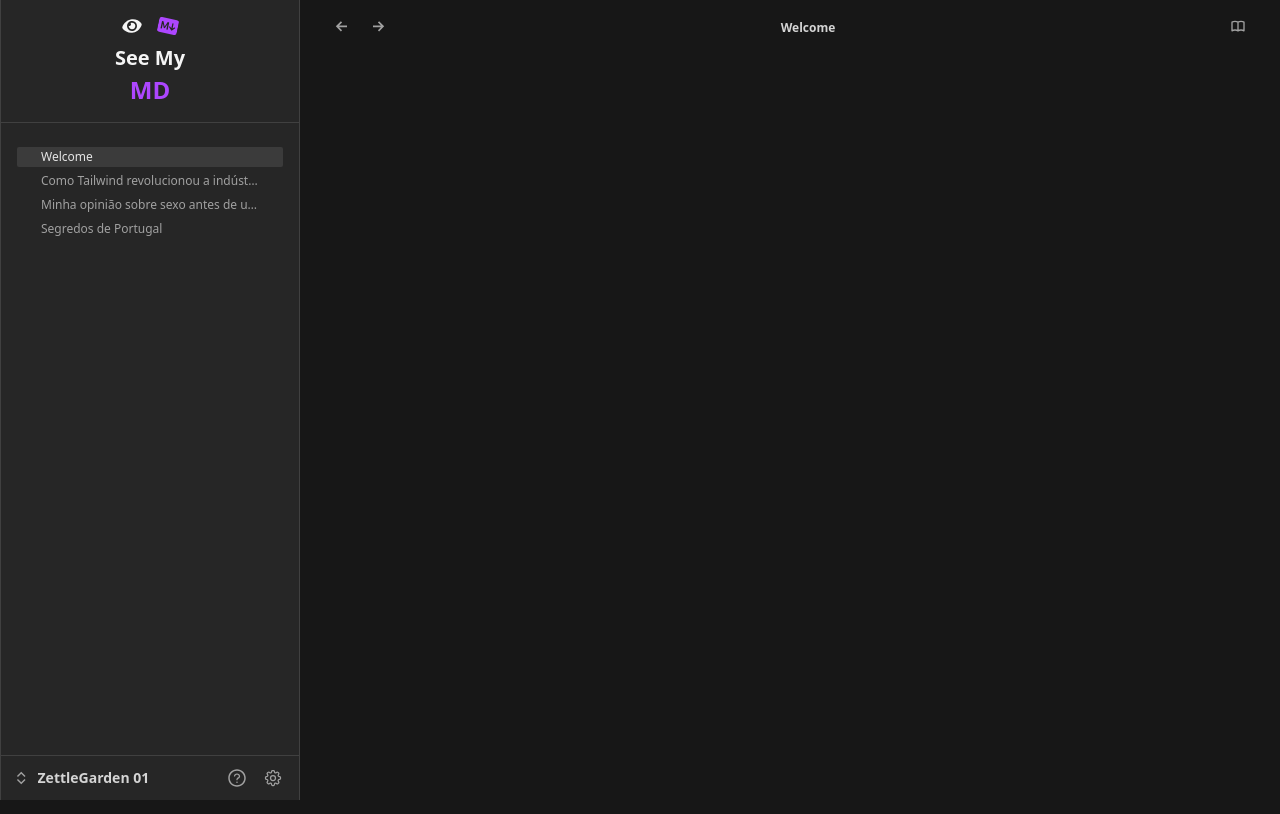
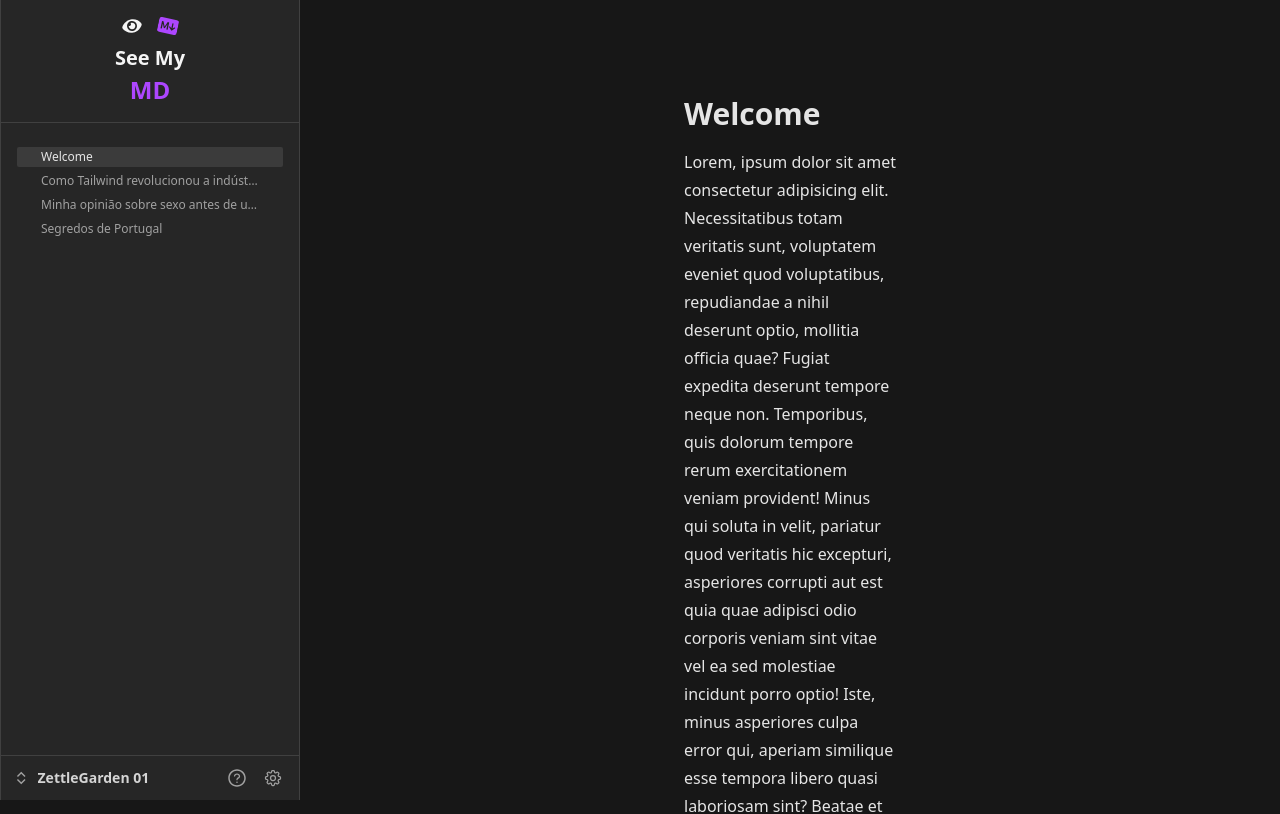
Before and after one commit to Dedo-Finger2/see-my-md-react, a React (Vite) app: page / in a window 1280 px wide. Shown: the top 814 px of the page. Built offline with nearby package versions, Linux system fonts and the light colour scheme.

Commit message:
Adds FileContent Component

```diff
--- a/src/components/FileContent/index.tsx
+++ b/src/components/FileContent/index.tsx
@@ -1,41 +1,10 @@
-import { GrFormPreviousLink } from "react-icons/gr";
-import { GrFormNextLink } from "react-icons/gr";
-import { HiOutlineBookOpen } from "react-icons/hi";
+import Body from "./Body";
 
 function FileContent() {
   return (
-    <div className="text-neutral-50 flex p-3">
-      {/* Top bar */}
-      <div className="px-4 flex w-full flex-row items-center justify-between">
-        {/* Next and Preivous */}
-        <div className="flex gap-2 text-neutral-400">
-          <div className="py-0.5 px-1 rounded-sm transition-colors ease-in-out hover:bg-neutral-700/50">
-            <GrFormPreviousLink size={20} />
-          </div>
-          <div className="py-0.5 px-1 rounded-sm transition-colors ease-in-out hover:bg-neutral-700/50">
-            <GrFormNextLink size={20} />
-          </div>
-        </div>
-        {/* File Name */}
-        <div>
-          <span className="text-xs text-neutral-300 font-semibold">
-            Welcome
-          </span>
-        </div>
-        {/* Reading or Edit view */}
-        <div className="text-neutral-400">
-          <div className="p-1.5 rounded-sm transition-colors ease-in-out hover:bg-neutral-700/50">
-            <HiOutlineBookOpen />
-          </div>
-        </div>
-      </div>
+    <div className="relative text-neutral-50 flex flex-col gap-12 max-h-[200px] max-w-screen">
       {/* Body */}
-      <div>
-        {/* Title */}
-        <h1></h1>
-        {/* Content */}
-        <p></p>
-      </div>
+      <Body />
     </div>
   );
 }
```
